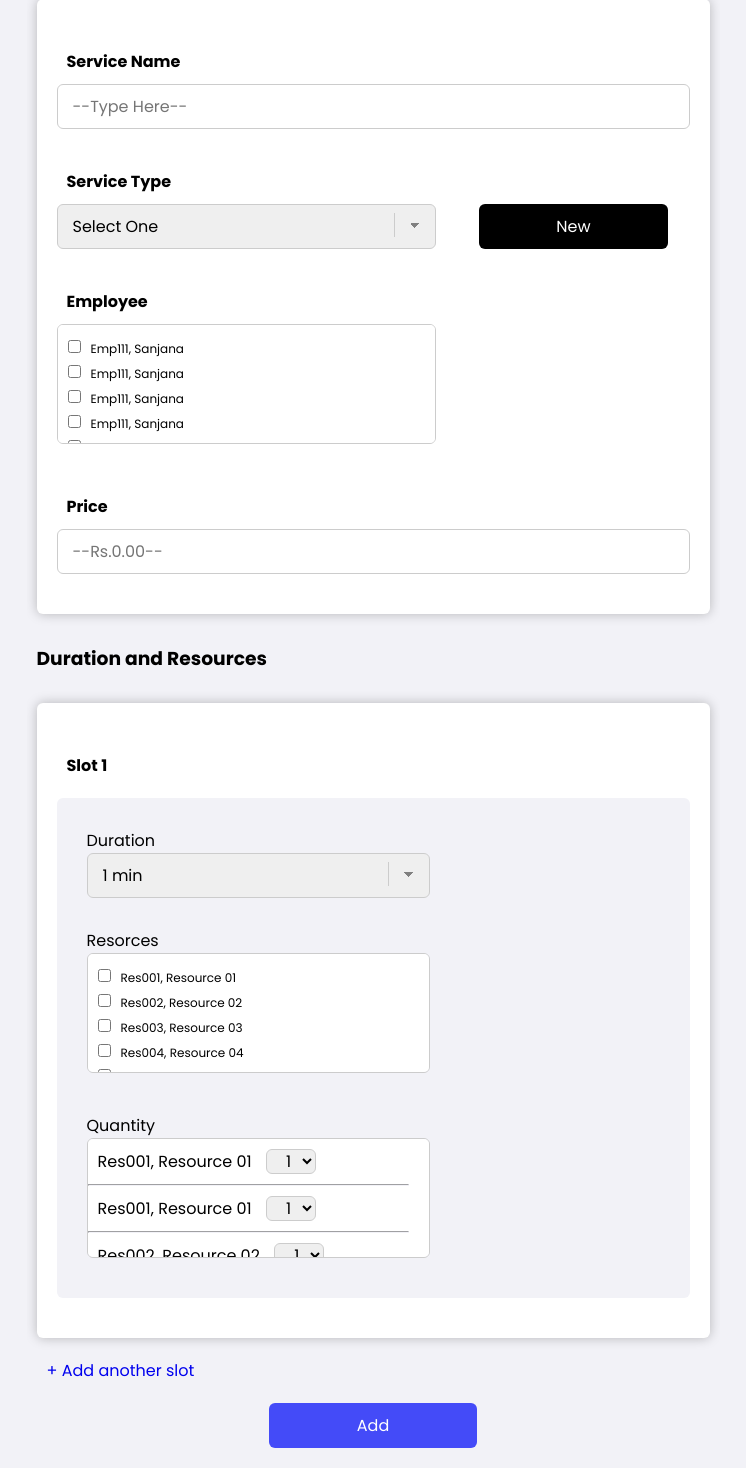
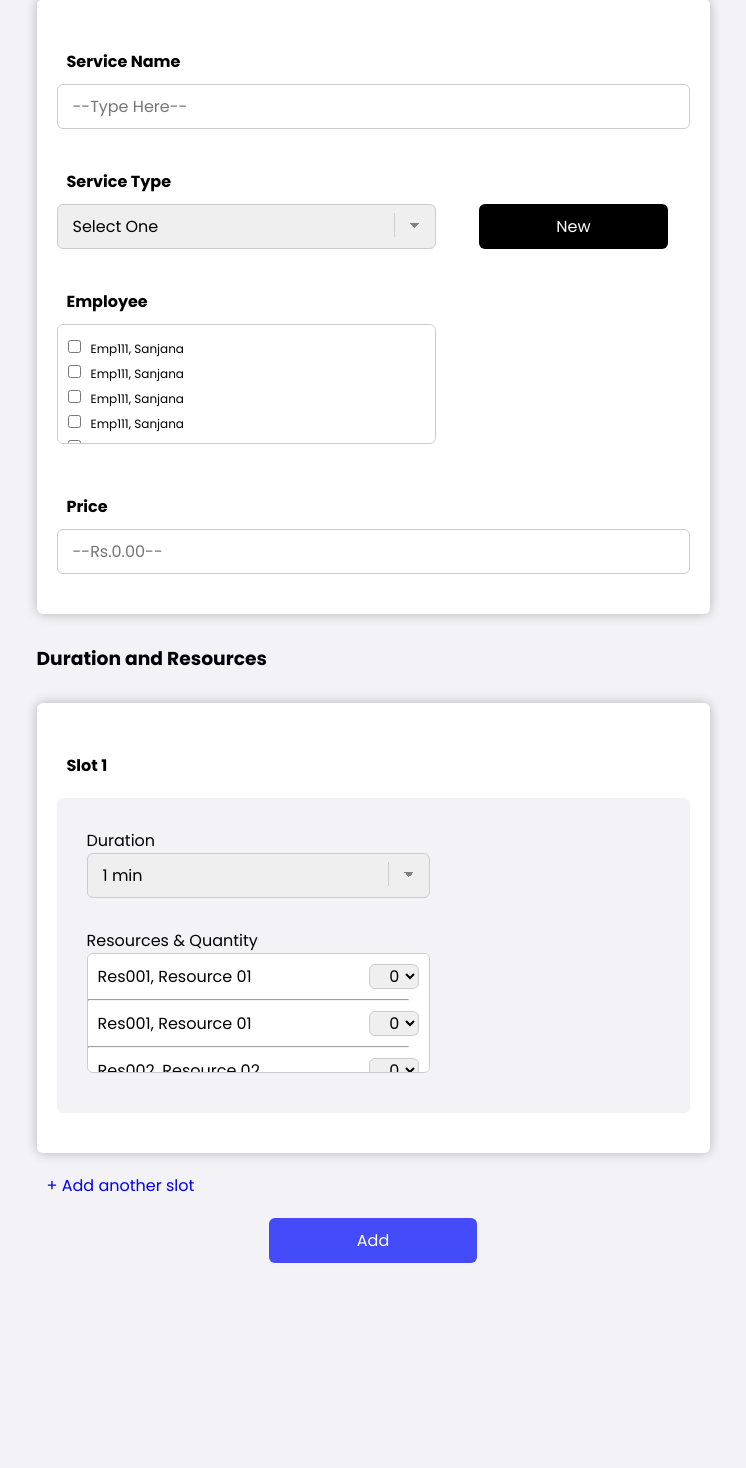
Before and after one commit to devindsnk/beauty-craft, a PHP site: page /app/views/manager/newService.php in a window 1280 px wide. Shown: the part 178-1646 px from the top of the page, without its empty margins (267-1013 px from the left). After the commit the page ends 1441 px from the top, so only its background shows below. Run offline with PHP 8.4, Linux system fonts and the light colour scheme.

Commit message:
resource and quantity changes

```diff
--- a/app/views/manager/newService.php
+++ b/app/views/manager/newService.php
@@ -8,6 +8,8 @@
 
 		<script src="https://ajax.googleapis.com/ajax/libs/jquery/2.2.0/jquery.min.js"></script>
 		<script src="newService.js"></script>
+
+
 
 
 	</head>
@@ -74,7 +76,7 @@
 					<form>
 
 						<!-- slot 1-->
-						<div class="newService-sub-sub slot" id="slotdetails1">
+						<div class="newService-sub-sub " id="slotdetails1">
 		                	<h4>Slot 1</h4>
 							<div class="dropdown-Div">
 								<!-- duration -->
@@ -89,7 +91,7 @@
 								<!-- end of duration -->
 
 								<!-- resources -->
-								<div class="newService-sub-sub">
+								<!-- <div class="newService-sub-sub">
 									<label>Resorces</label><br>
 			                		<div class="checkbox-div">
 					                	<input type="checkbox" class="reschkbx" name=""><span>Res001, Resource 01</span><br>
@@ -98,15 +100,16 @@
 					                	<input type="checkbox" class="reschkbx" name=""><span>Res004, Resource 04</span><br>
 					                	<input type="checkbox" class="reschkbx" name=""><span>Res005, Resource 05</span><br>
 				                	</div>
-								</div>
+								</div> -->
 								<!-- end of resources -->
 
 								<!-- quantity -->
 								<div class="newService-sub-sub">
-									<label>Quantity</label><br>
+									<label>Resources & Quantity</label><br>
 			                		<div class="checkbox-div">
 					                	<label class="labels" id="checkedItem">Res001, Resource 01</label>
-					                    <select class="dropdownSelectBox-small" id="selectcount">
+					                    <select class="dropdownSelectBox-small quantity-align" id="selectcount">
+											<option value="val1">0</option>
 					                        <option value="val1">1</option>
 					                        <option value="val2">2</option>
 					                        <option value="val1">3</option>
@@ -117,7 +120,8 @@
 					                    <hr class="resHr">
 
 					                    <label class="labels">Res001, Resource 01</label>
-					                    <select class="dropdownSelectBox-small">
+					                    <select class="dropdownSelectBox-small quantity-align">
+											<option value="val1">0</option>
 					                        <option value="val1">1</option>
 					                        <option value="val2">2</option>
 					                        <option value="val1">3</option>
@@ -128,7 +132,8 @@
 					                    <hr class="resHr">
 
 					                    <label class="labels">Res002, Resource 02</label>
-					                    <select class="dropdownSelectBox-small">
+					                    <select class="dropdownSelectBox-small quantity-align">
+											<option value="val1">0</option>
 					                        <option value="val1">1</option>
 					                        <option value="val2">2</option>
 					                        <option value="val1">3</option>
```
Also changed, not shown: .metals/metals.lock.db, app/views/manager/newService.js (line endings or trailing spaces).
